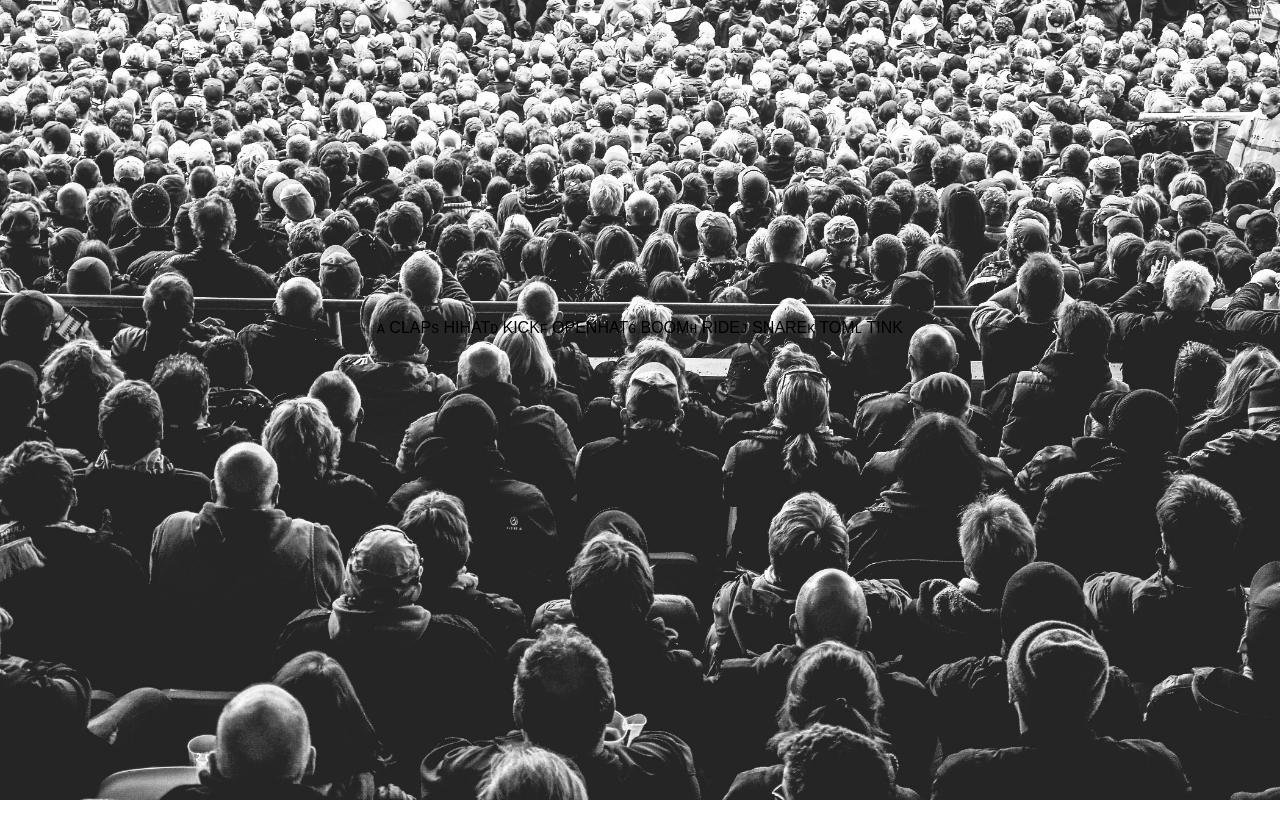
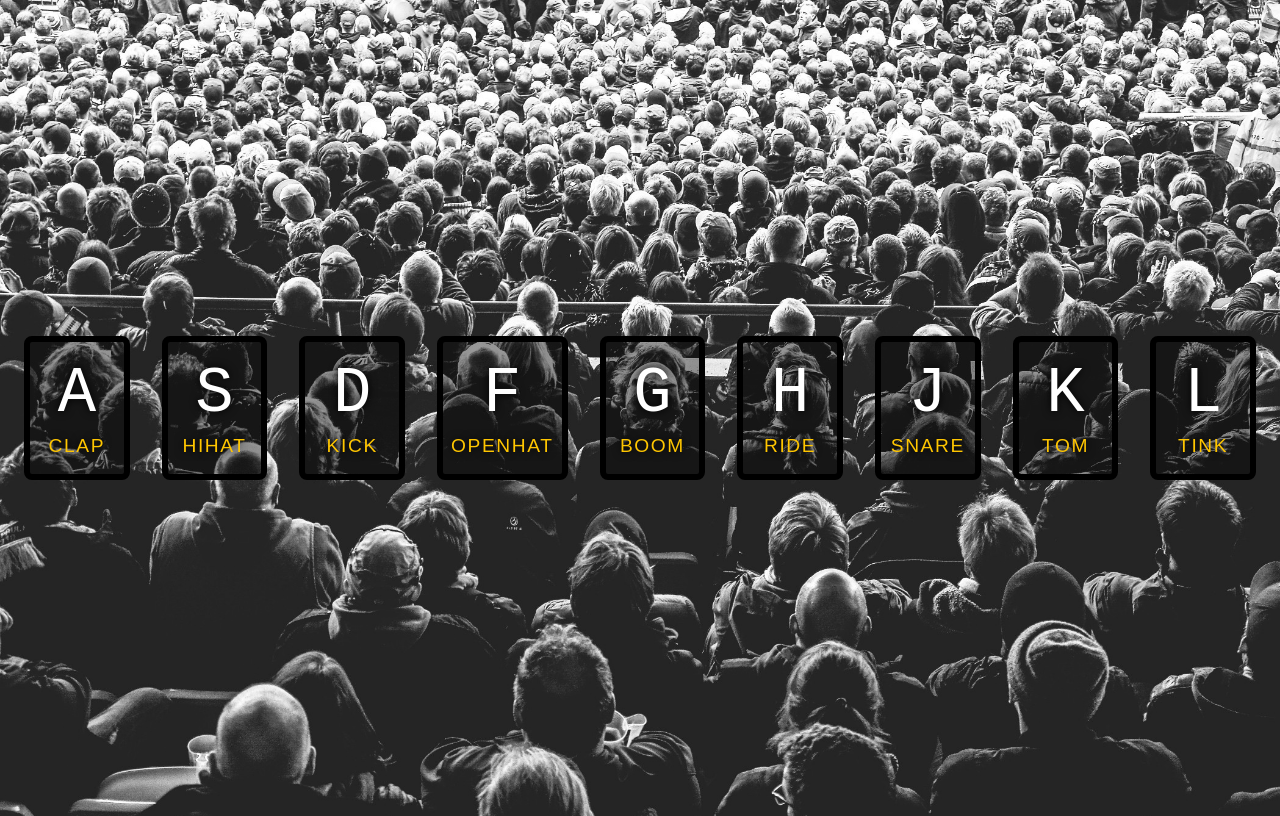
Before and after one commit to webdev-vignesh/Web-Apps-With-JS, a plain HTML site: page JavaScript Drum Kit/index.html in a window 1280 px wide. Drawn offline with Linux system fonts and the light colour scheme.

Commit message:
updated css

```diff
--- a/JavaScript Drum Kit/index.css
+++ b/JavaScript Drum Kit/index.css
@@ -1,21 +1,45 @@
 html {
     background-image: url(./background.jpg);
-    background-size: cover;
+    background-size:cover;
+    background-repeat: no-repeat;
     font-family: sans-serif;
 }
 
 .keys{
     display: flex;
     flex: 1;
-    min-height: 80vh;
+    min-height: 100vh;
     align-items: center;
     justify-content: center;
 }
 
 .key{
+    border: .4rem solid #000;
+    border-radius: .5rem;
+    margin: 1rem;
+    font-size: 1.5rem;
+    padding: 1rem 0.5rem;
+    transition: all 0.1s ease;
+    width: 10rem;
+    text-align: center;
+    color: #fff;
+    background-color: rgba(0,0,0,0.4);
+    text-shadow: 0 0 0.5rem black;
+}
 
+kbd {
+    display: block;
+    font-size: 4rem;
+}
+
+.playing {
+    transform: scale(1.1);
+    border-color: #ffc600;
+    box-shadow: 0 0 1rem #ffc600;
 }
 
 .sound{
-
+    font-size: 1.2rem;
+    letter-spacing: .1rem;
+    color: #ffc600;
 }
```
